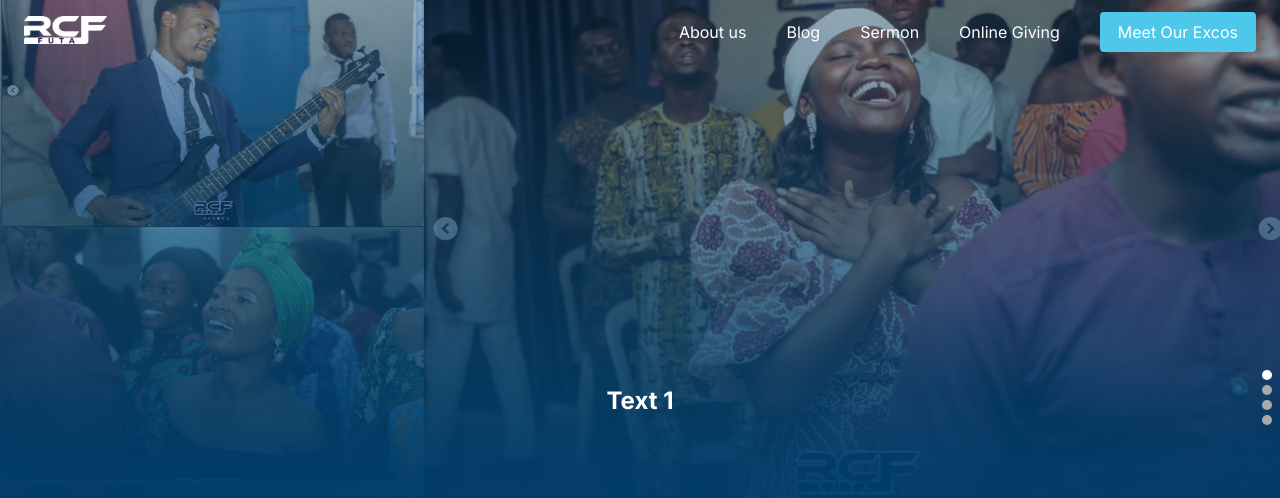
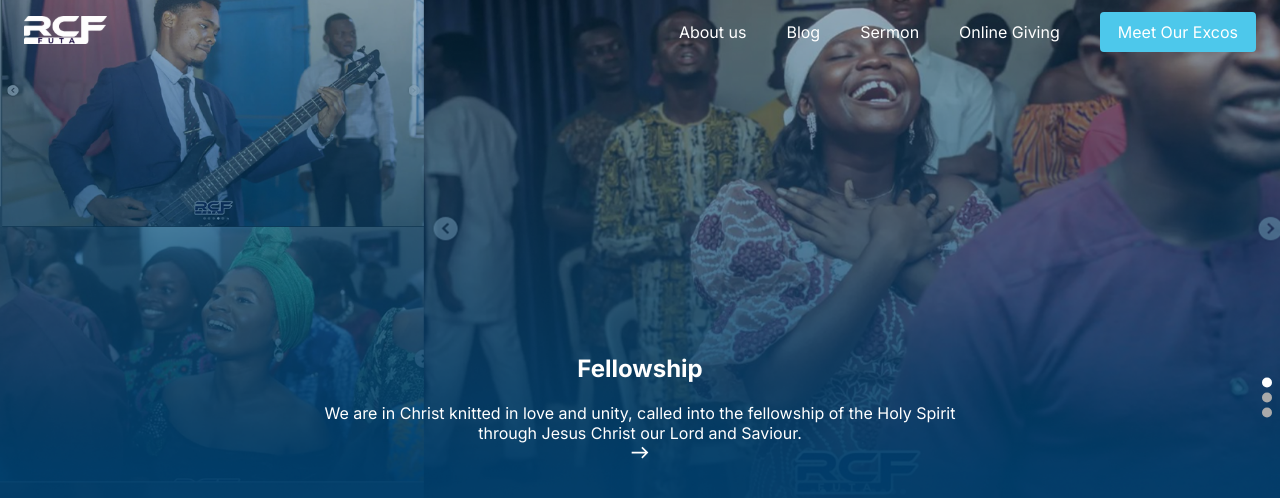
Before and after one commit to rcffuta/Rcf_frontend, a React (Create React App) app: page / in a window 1280 px wide. Shown: the top 498 px of the page. Built offline with nearby package versions, Linux system fonts and the light colour scheme.

Commit message:
update the text

```diff
--- a/src/Component/Slide/Slide.js
+++ b/src/Component/Slide/Slide.js
@@ -1,19 +1,8 @@
-// import React from 'react'
-// import "./Slide.css"
-
-
-// const Slide = () => {
-//   return (
-//     <div>Slide</div>
-//   )
-// }
-
-// export default Slide
-
 import React, { useState, useEffect } from 'react';
 import Slide1 from '../../Assets/Slide1.png';
 import Slide2 from '../../Assets/Slide2.png';
 import Slide3 from '../../Assets/Slide3.png';
+import EastIcon from '@mui/icons-material/East';
 import './Slide.css';
 
 const Slide = () => {
@@ -23,38 +12,38 @@ const Slide = () => {
   const images = [
     {
       url: Slide1,
-      text: 'Text 1',
+      text: 'Fellowship',
+      body:'We are in Christ knitted in love and unity, called into the fellowship of the Holy Spirit through Jesus Christ our Lord and Saviour.',
     },
     {
       url: Slide2,
-      text: 'Text 2',
+      text: 'A place where good things never cease!',
+      body:'The steadfast love of the LORD never ceases; his mercies never come to an end; they are new every morning; great is your faithfulness.',
     },
     {
       url: Slide3,
-      text: 'Text 3',
+      text: 'Spirituality',
+      body:'We are a peculiar generation, God’s own people— a fellowship of young people expressing themselves in Christ',
     },
-    {
-      url: 'url_4.jpg',
-      text: 'Text 4',
-    },
+
   ];
 
   useEffect(() => {
-    startSlider(); // Start the slider when the component mounts
+    startSlider();
     return () => {
-      clearInterval(intervalId); // Clear the interval when the component unmounts
+      clearInterval(intervalId);
     };
-  }, []); // Empty dependency array to run the effect only once
+  }, []);
 
   const startSlider = () => {
     const id = setInterval(() => {
       setCurrentIndex((prevIndex) => (prevIndex + 1) % images.length);
-    }, 10000); // Set the interval to 30 seconds
+    }, 10000);
     setIntervalId(id);
   };
 
   const handleDotClick = (index) => {
-    clearInterval(intervalId); // Clear the interval when dot is clicked
+    clearInterval(intervalId);
     setCurrentIndex(index);
   };
 
@@ -79,6 +68,8 @@ const Slide = () => {
             <img src={image.url} alt="" />
             <div className="slide-text">
               <h2>{image.text}</h2>
+              <div>{image.body}</div>
+              <EastIcon fontSize='small' className='Arrow'/>
             </div>
           </div>
         ))}
```
